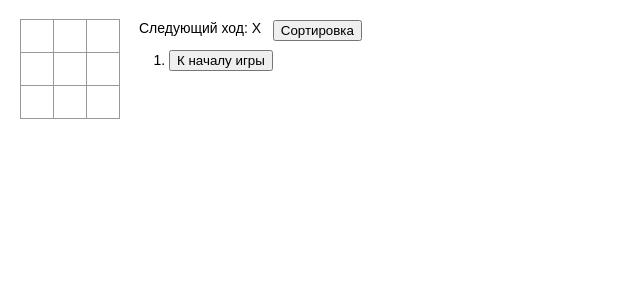
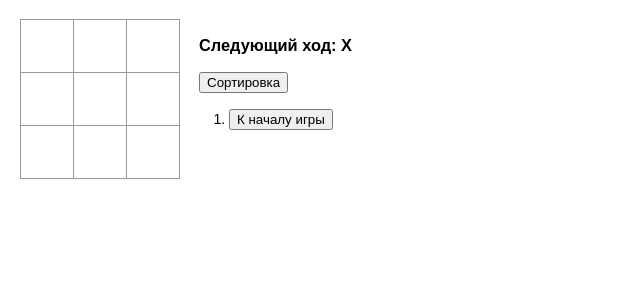
Before and after one commit to YKhokhlov01/games1, a React (Create React App) app: page / in a window 1280 px wide. Shown: the top 300 px of the page, without its empty margins (0-640 px from the left). Built offline with nearby package versions, Linux system fonts and the light colour scheme.

Commit message:
stage4
Добавлено:
1) Выделение текущего хода/ хода по истории
2)Когда кто-то выигрывает, подсветите три клетки, которые привели к победе.
3) Доработки

```diff
--- a/src/App.css
+++ b/src/App.css
@@ -21,17 +21,46 @@ ol, ul {
   background: #fff;
   border: 1px solid #999;
   float: left;
-  font-size: 24px;
+  font-size: 44px;
   font-weight: bold;
-  line-height: 34px;
-  height: 34px;
+  line-height: 54px;
+  height: 54px;
   margin-right: -1px;
   margin-top: -1px;
   padding: 0;
   text-align: center;
-  width: 34px;
+  width: 54px;
 }
 
+.square.active {
+  background: yellow;
+  border: 1px solid #999;
+  float: left;
+  font-size: 44px;
+  font-weight: bold;
+  line-height: 54px;
+  height: 54px;
+  margin-right: -1px;
+  margin-top: -1px;
+  padding: 0;
+  text-align: center;
+  width: 54px;
+}
+
+.square.win {
+  background: pink;
+  border: 1px solid #999;
+  float: left;
+  font-size: 44px;
+  font-weight: bold;
+  line-height: 54px;
+  height: 54px;
+  margin-right: -1px;
+  margin-top: -1px;
+  padding: 0;
+  text-align: center;
+  width: 54px;
+}
 .square:focus {
   outline: none;
 }
--- a/src/comp/Board.jsx
+++ b/src/comp/Board.jsx
@@ -1,17 +1,16 @@
+import { Square } from "./Square";
+export const Board = ({squares,onClick,activeButton,win}) => {
 
-import { Square } from "./Square";
+  function renderSquare(idx) {
+   const className = activeButton ===  idx ? 'square active' : 'square';
 
-export const Board = (props) => {
-  function renderSquare(idx) {
     return (
-      <Square value={props.squares[idx]} onClick={() => props.onClick(idx)} />
+      <Square idx= {idx} win={win} className={className}  value={squares[idx]} onClick={() => {onClick(idx)}} />
     );
   }
 
-
   const butNumber = [[0,1,2],[3,4,5],[6,7,8]];
   const render = butNumber.map((squareRender) => {
-
 
     return (
         <div className="board-row" key={squareRender}>
--- /dev/null
+++ b/src/comp/ButtonSort.jsx
@@ -0,0 +1,8 @@
+export const ButtonSort = ({onClickSort} ) => {
+
+  return (
+      <div className="game-moves">
+        <button onClick={onClickSort} >Сортировка</button>
+            </div>
+  );
+};
--- a/src/comp/Game.jsx
+++ b/src/comp/Game.jsx
@@ -1,4 +1,5 @@
 import { Board } from "./Board";
+import { ButtonSort } from "./ButtonSort";
 import React, { useState } from "react";
 export const Game = () => {
   const [squares, setSquares] = useState([
@@ -17,14 +18,15 @@ export const Game = () => {
   const [xIsNext, setxIsNext] = useState(true);
   const [stepNumber, setStepNumber] = useState(0);
   const [stepChange, setStepChange] = useState([0]);
-    const[num, setNum] = useState([0])
+  const [num, setNum] = useState([0]);
+  const current = history[stepNumber];
   const [sort, setSort] = useState(true);
-  const current = history[stepNumber];
-
+  // Выделение желтым последнего хода/ исторического хода
+  const [activeButton, setActiveButton] = useState(10)
   function handleClick(idx) {
     // Отобразите позицию для каждого хода в формате (колонка, строка) в списке истории ходов.
     let n = num;
-    n=n.concat(idx+1)
+    n = n.concat(idx + 1);
     setNum(n);
     // Основная часть
     let box = squares;
@@ -32,17 +34,16 @@ export const Game = () => {
     const hist = history.slice(0, number + 1);
     const current = history[history.length - 1];
     let squ = current.box.slice();
-    if (calculateWinner(current.box) || squ[idx]) {
+    if (winner || squ[idx]) {
       return;
     }
+    setActiveButton(idx) // Выделение желтым последнего хода/ исторического хода
     squ[idx] = xIsNext ? "X" : "O";
     box = squ;
     // Блок вывода хода(Х/0)
     let change = stepChange;
-    change = squ[idx]
-    setStepChange (
-      stepChange.concat(change)
-    );
+    change = squ[idx];
+    setStepChange(stepChange.concat(change));
     // Обновление useState
     setSquares(box);
     setHistory(
@@ -55,7 +56,7 @@ export const Game = () => {
     setxIsNext(!xIsNext);
     number = hist.length;
     setStepNumber(number);
-    };
+  }
   // Функция прыжка по истории
   function jumpTo(i) {
     let xisN = xIsNext;
@@ -65,84 +66,80 @@ export const Game = () => {
     setStepNumber(number);
     setxIsNext(xisN);
   }
-    //  Вывод Истории игры
+  //Вывод
 
- /* const moves = history.map((step, move) => {
-    const turn = grid[num[move]]
-    const desc = move ? "Перейти к ходу #" + move + " Позиция по горизонтали: " + turn.x + ";  Позиция по вертикали: " + turn.y + ";  выбор:" + stepChange[move]  : "К началу игры" ;
-
+  let moves;
+  if (sort) {
+    moves = history.map((step, move) => {
+      const turn = grid[num[move]];
+      console.log('nn',num)
+      const desc = move
+        ? "Перейти к ходу #" +
+          move +
+          " Позиция по горизонтали: " +
+          turn.x +
+          ";  Позиция по вертикали: " +
+          turn.y +
+          ";  выбор:" +
+          stepChange[move]
+        : "К началу игры";
       return (
         <li key={move}>
-        <button onClick={() => jumpTo(move)}>{desc} </button>
-      </li>
-    );
-  });*/
-
-  // Сортировка
-  function btnSort() {
-    let newSort = sort
-    newSort=!newSort
-    setSort(newSort)
-}
-let moves;
-if(sort) {
-  moves = history.map((step, move) => {
-    const turn = grid[num[move]]
-    const desc = move ? "Перейти к ходу #" + move + " Позиция по горизонтали: " + turn.x + ";  Позиция по вертикали: " + turn.y + ";  выбор:" + stepChange[move]  : "К началу игры" ;
-     return (
-      <li key={move}>
-        <button onClick={() => jumpTo(move)}>{desc} </button>
+          <button onClick={() => {jumpTo(move);setActiveButton(num[move]-1)}}>{desc} </button>
         </li>
       );
     });
   } else {
-   moves =history.map((step, move) => {
-    const turn = grid[num[move]]
-    const desc = move ? "Перейти к ходу #" + move + " Позиция по горизонтали: " + turn.x + ";  Позиция по вертикали: " + turn.y + ";  выбор:" + stepChange[move]  : "К началу игры" ;
+    moves = history
+      .map((step, move) => {
+        const turn = grid[num[move]];
+        const desc = move
+          ? "Перейти к ходу #" +
+            move +
+            " Позиция по горизонтали: " +
+            turn.x +
+            ";  Позиция по вертикали: " +
+            turn.y +
+            ";  выбор:" +
+            stepChange[move]
+          : "К началу игры";
         return (
           <li key={move}>
-        <button onClick={() => jumpTo(move)}>{desc} </button>
+            <button onClick={() => {jumpTo(move);setActiveButton(num[move]-1)}}>{desc} </button>
           </li>
         );
-  }).reverse();
+      })
+      .reverse();
   }
-
   // Определение победителя
-  const winner = calculateWinner(current.box);
+  const winMass = calculateWinner(current.box)
+  const win =winMass[1]
+ //console.log(win)
+ const winner = winMass[0]
   let status;
   if (winner) {
     status = "Выиграл " + winner;
   } else {
     status = "Следующий ход: " + (xIsNext ? "X" : "O");
   }
-
+  console.log(winner)
   return (
     <div className="game">
       <div className="game-board">
-        <Board squares={current.box} onClick={(idx) => handleClick(idx)} />
+        <Board squares={current.box} win={win} activeButton={activeButton} onClick={(idx) => handleClick(idx)} />
       </div>
       <div className="game-info">
-        <div>{status}</div>
+        <div>
+          <h3>{status}</h3>
+          <h3>
+            <ButtonSort onClickSort={() => setSort(!sort)} />
+          </h3>
+        </div>
         <ol>{moves}</ol>
-      </div>
-      <div>
-      <button onClick={() => btnSort()} >Сортировка</button>
       </div>
     </div>
   );
 };
-
-const grid = [
-  {x:0, y:0},
-  {x:1, y:1},
-  {x:1, y:2},
-  {x:1, y:3},
-  {x:2, y:1},
-  {x:2, y:2},
-  {x:2, y:3},
-  {x:3, y:1},
-  {x:3, y:2},
-  {x:3, y:3},];
 
 function calculateWinner(squares) {
   const lines = [
@@ -158,8 +155,20 @@ function calculateWinner(squares) {
   for (let i = 0; i < lines.length; i++) {
     const [a, b, c] = lines[i];
     if (squares[a] && squares[a] === squares[b] && squares[a] === squares[c]) {
-      return squares[a];
+      return [squares[a],[a,b,c]]
     }
   }
-  return null;
+  return [null,[null,null,null]];
 }
+const grid = [
+  { x: 0, y: 0 },
+  { x: 1, y: 1 },
+  { x: 1, y: 2 },
+  { x: 1, y: 3 },
+  { x: 2, y: 1 },
+  { x: 2, y: 2 },
+  { x: 2, y: 3 },
+  { x: 3, y: 1 },
+  { x: 3, y: 2 },
+  { x: 3, y: 3 },
+];
--- a/src/comp/Square.jsx
+++ b/src/comp/Square.jsx
@@ -1,12 +1,20 @@
-export const Square = (props) => {
+
+export const Square = ({idx, value, onClick, className, win}) => {
+
+ const win2 = win.includes(idx, 0) // Определение какие кнопки нужно подсветить при победе
+
+ const className1 = win2  ? 'square win' : ''
+ const className2 = `${className} ${className1}`
+ console.log(className1)
   return (
     <button
-      className="square"
-      onClick={() => {
-        props.onClick();
-      }}
+      className= {` ${className2} `}
+      onClick={
+        () => {
+      onClick();}
+      }
     >
-      {props.value}
+      {value}
     </button>
   );
 };
```
Also changed, not shown: 1 other file (tests, documents, lock files or other folders). Lines whose indentation alone changed are shown as unchanged.
